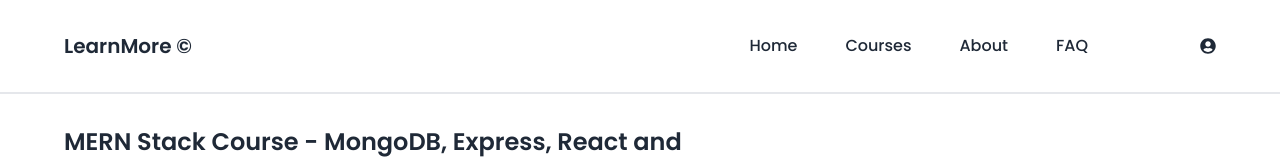
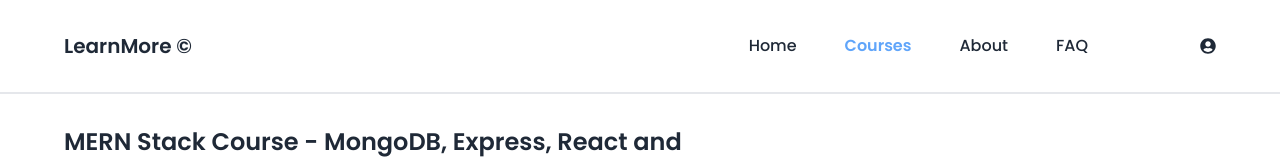
Before and after one commit to killshotxd/Learn-More, a React (Vite) app: page /course-details in a window 1280 px wide. Shown: the top 160 px of the page. Built offline with nearby package versions, Linux system fonts and the light colour scheme; no server answers.

Commit message:
Update Header.jsx

```diff
--- a/src/components/Header.jsx
+++ b/src/components/Header.jsx
@@ -45,7 +45,8 @@ const Header = () => {
               <li
                 onClick={() => navigate("/courses")}
                 className={
-                  location.pathname == "/courses"
+                  location.pathname == "/courses" ||
+                  location.pathname == "/course-details"
                     ? "font-semibold text-blue-400"
                     : ""
                 }
```
